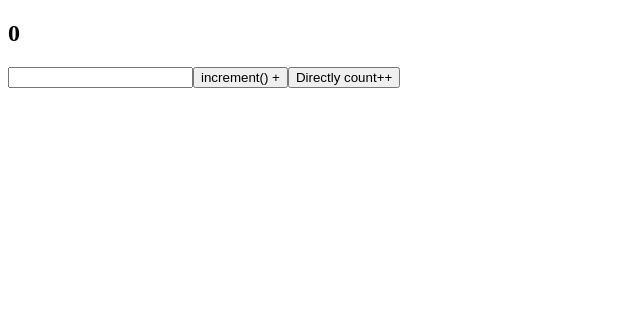
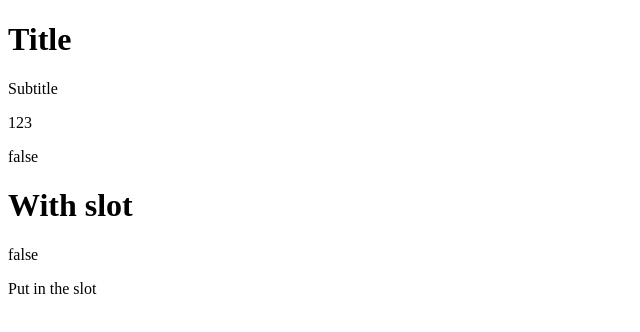
Before and after one commit to Taneros/shoe-shop, a Vue app: page / in a window 1280 px wide. Shown: the top 332 px of the page, without its empty margins (0-640 px from the left). Built offline with nearby package versions, Linux system fonts and the light colour scheme.

Commit message:
feat: props & slot

```diff
--- a/src/App.vue
+++ b/src/App.vue
@@ -1,10 +1,14 @@
 <script setup>
-import Counter from './components/Counter.vue'
+import Props from './components/Props.vue'
 
 </script>
 
 <template>
-  <Counter />
+  <Props title="Title" subtitle="Subtitle" :number="123" :boolean="false"/>
+  <Props title="With slot">
+    <p>Put in the slot</p>
+  </Props>
+
 </template>
 
 <style scoped>
--- /dev/null
+++ b/src/components/Props.vue
@@ -0,0 +1,18 @@
+<script setup>
+
+defineProps( {
+  title: String,
+  subtitle: String,
+  number: Number,
+  boolean: Boolean
+})
+
+</script>
+
+<template>
+  <h1> {{ title }}</h1>
+  <p> {{ subtitle }}</p>
+  <p>{{ number }}</p>
+  <p>{{ boolean }}</p>
+  <slot />
+</template>
```
